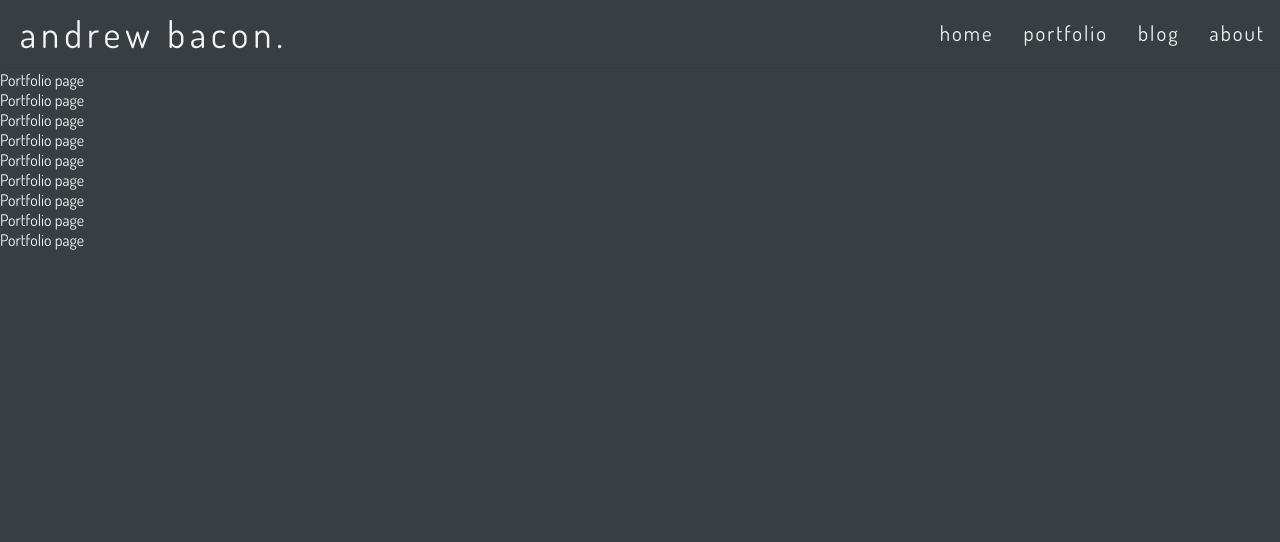
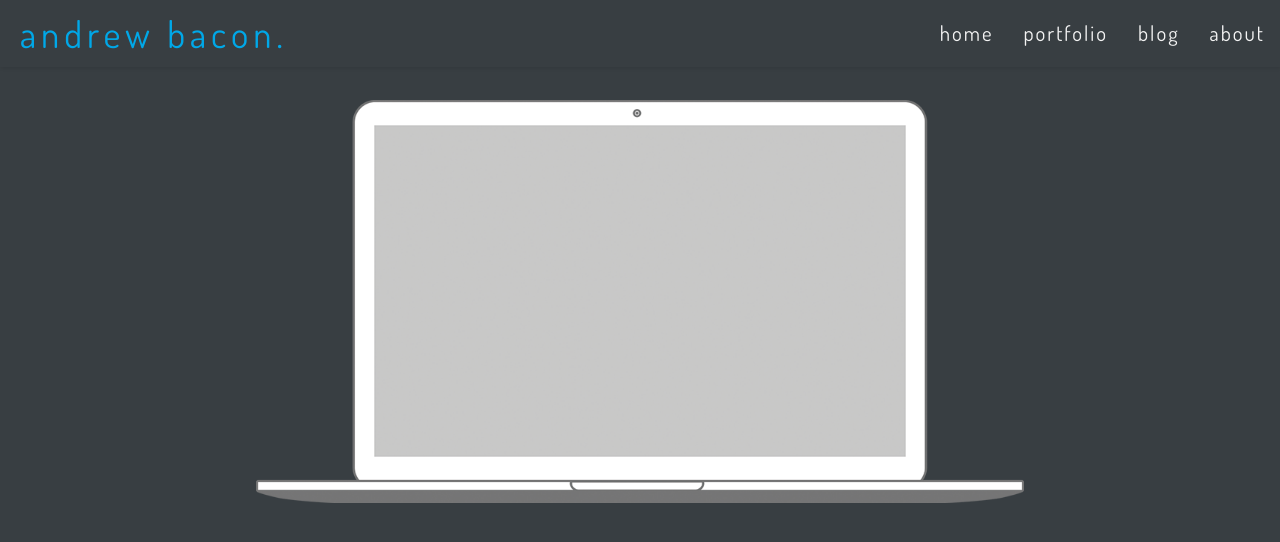
Before and after one commit to ajbacon/andrewbacon, a React (Create React App) app: page /portfolio in a window 1280 px wide. Shown: the top 542 px of the page. Built offline with nearby package versions, Linux system fonts and the light colour scheme.

Commit message:
feat: add underline animation for navbar link hover. add device image to the portfolio page

```diff
--- a/src/components/Navbar.css
+++ b/src/components/Navbar.css
@@ -23,17 +23,15 @@ a {
 .nav-container li a {
   font-size: 1.3em;
   letter-spacing: 2px;
-  display: block;
+  display: flex;
+  width: auto;
   padding: 20px 20px;
   text-decoration: none;
 }
 
-.nav-container li a:hover,
-.nav-container .nav-menu-btn:hover {
-}
-
 .nav-container .logo {
   display: block;
+  color: #00A8E8;
   float: left;
   font-size: 2.3em;
   padding: 10px 20px;
@@ -119,6 +117,30 @@ a {
   height: 70px
 }
 
+a {
+  width: auto
+}
+
+li {
+  position: relative;
+}
+
+li:after {
+  bottom: 0;
+  content: "";
+  display: block;
+  height: 2px;
+  left: 50%;
+  position: absolute;
+  background: #00A8E8;
+  transition: width 0.3s ease 0s, left 0.3s ease 0s;
+  width: 0;
+}
+li:hover:after {
+  width: 100%;
+  left: 0;
+}
+
 /* 48em = 768px */
 
 @media (min-width: 49em) {
--- /dev/null
+++ b/src/components/Portfolio.css
@@ -0,0 +1,17 @@
+.portfolio {
+  margin: 30px 0 0 0;
+  display: flex;
+  align-items: center;
+  justify-content: center;
+}
+
+img {
+  width: 80%
+}
+
+@media (min-width: 49em) {
+  img {
+    width: 60%
+  }
+
+}
--- a/src/components/Portfolio.js
+++ b/src/components/Portfolio.js
@@ -1,18 +1,10 @@
 import React from 'react';
-// import './Portfolio.css';
+import './Portfolio.css';
 
 const Portfolio = () => {
   return (
     <div className='portfolio'>
-      <div>Portfolio page</div>
-      <div>Portfolio page</div>
-      <div>Portfolio page</div>
-      <div>Portfolio page</div>
-      <div>Portfolio page</div>
-      <div>Portfolio page</div>
-      <div>Portfolio page</div>
-      <div>Portfolio page</div>
-      <div>Portfolio page</div>
+      <img src='zzNgk.png' alt='' />
     </div>
   );
 };
```
